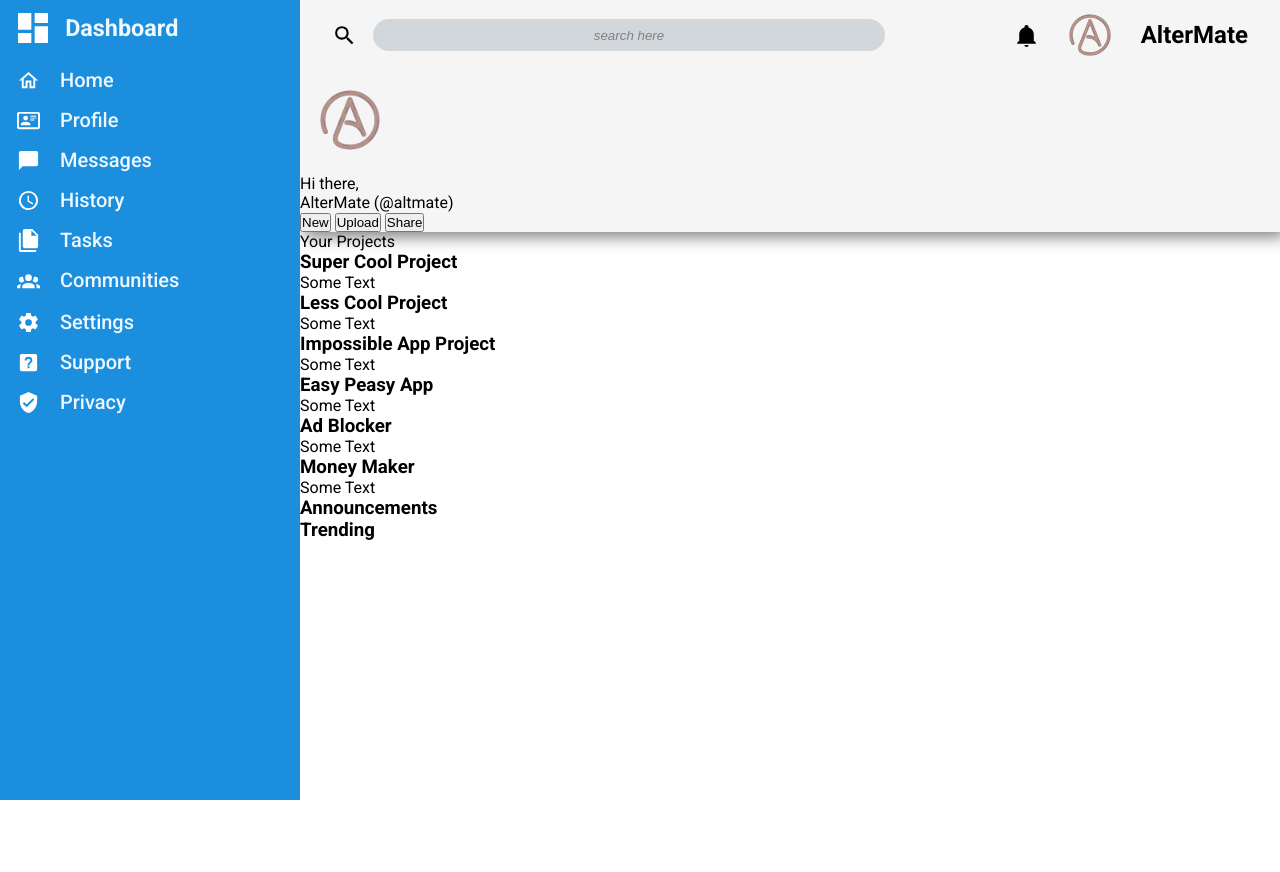
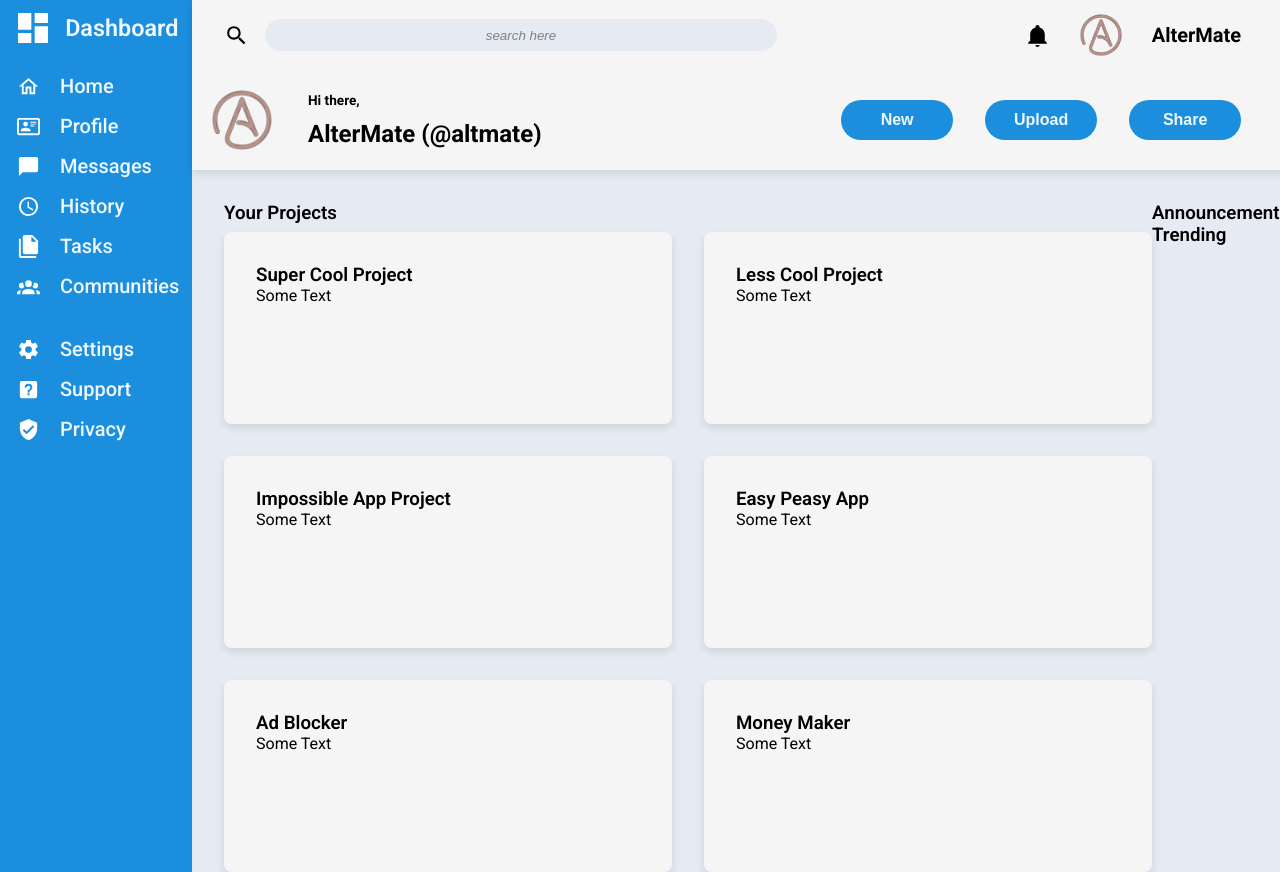
Before and after one commit to pragyanbimali/admin-dashboard, a plain HTML site: page index.html in a window 1280 px wide. Before the commit the page ends 800 px from the top, so only its background shows below. Drawn offline with Linux system fonts and the light colour scheme.

Commit message:
Add additional button class to all the buttons and style the bottom header and start main content styling

```diff
--- a/index.html
+++ b/index.html
@@ -38,9 +38,9 @@
                     </div>
                 </div>
                 <div class="header-button-area">
-                    <button class="new">New</button>
-                    <button class="upload">Upload</button>
-                    <button class="share">Share</button>
+                    <button class="button new">New</button>
+                    <button class="button upload">Upload</button>
+                    <button class="button share">Share</button>
                 </div>
 
             </div>
@@ -105,7 +105,7 @@
         <!-- The main content area of the webpage -->
         <div class="main-content">
             <div class="projects">
-                <p>Your Projects</p>
+                <h3>Your Projects</h3>
                 <div class="projects-list">
                     <div class="card-top-left">
                         <h3>Super Cool Project</h3>
--- a/style.css
+++ b/style.css
@@ -25,7 +25,8 @@
         "bottom-row"
     ;
     background-color: whitesmoke;
-    box-shadow: 5px 5px 15px gray;
+    box-shadow: 0 4px 8px rgba(0, 0, 0, 0.1);
+    z-index: 1;
 }
 
 .top-header-area {
@@ -48,7 +49,7 @@
     height: 2rem;
     border-radius: 1rem;
     border: none;
-    background-color: rgb(210, 215, 220);
+    background-color: rgb(230, 235, 243);
     padding: 1rem;
 }
 
@@ -62,16 +63,65 @@
     display: flex;
     align-items: center;
     justify-content: flex-end;
-    margin-right: 2rem;
+    margin-right: 3rem;
     gap: 1rem;
 }
 
 .hero-logo a {
     text-decoration: none;
     color: black;
+    font-size: 1.25rem;
+    font-weight: bold;
+}
+
+.bottom-header-area {
+    grid-area: bottom-row;
+    grid-template-columns: 1fr 1fr;
+    display: grid;
+    align-items: center;
+}
+
+.hi-text-area {
+    display: flex;
+    justify-content: flex-start;
+    align-items: center;
+    gap: 1rem;
+}
+
+.hi-text {
+    display: grid;
+    grid-template-rows: 1fr 1fr;
+}
+
+.small-hi-text {
+    font-size: 0.85rem;
+    font-weight: bold;
+}
+
+.bigger-hi-text {
     font-size: 1.5rem;
     font-weight: bold;
 }
+
+.header-button-area {
+    display: flex;
+    justify-content: flex-end;
+    align-items: center;
+    margin-right: 3rem;
+    gap: 2rem;
+}
+
+.button {
+    background-color: rgb(27, 142, 221);
+    border-radius: 3.5rem;
+    font-size: 1rem;
+    color: aliceblue;
+    font-weight: bold;
+    border: none;
+    height: 2.5rem;
+    width: 7rem;
+}
+
 
 
 /* Sidebar Styling */
@@ -127,4 +177,45 @@
 /* Main Content Styling */
 .main-content {
     grid-area: content;
+    background-color: rgb(230, 235, 243);
+    display: grid;
+    grid-template-areas:
+        "projects announcements";
 }
+
+.projects {
+    grid-area: projects;
+    display: flex;
+    flex-direction: column;
+    gap: 0.5rem;
+    margin-left: 2rem;
+    margin-top: 2rem;
+}
+
+.projects-list {
+    display: grid;
+    grid-template-columns: repeat(2, max-content);
+    /* grid-template-areas:
+        "card-top-left card-top-right"
+        "card-mid-left card-mid-right"
+        "card-bottom-left card-bottom-right"; */
+    gap: 2rem;
+}
+
+.projects-list > div {
+    height: 12rem;
+    width: 28rem;
+    background-color: whitesmoke;
+    padding: 2rem;
+    border-radius: 0.5rem;
+    box-shadow: 0 4px 8px rgba(0, 0, 0, 0.1);
+}
+
+.announcements-trending {
+    grid-area: announcements;
+    margin-top: 2rem;
+}
+
+h3 {
+    font-weight: 550;
+}
```
